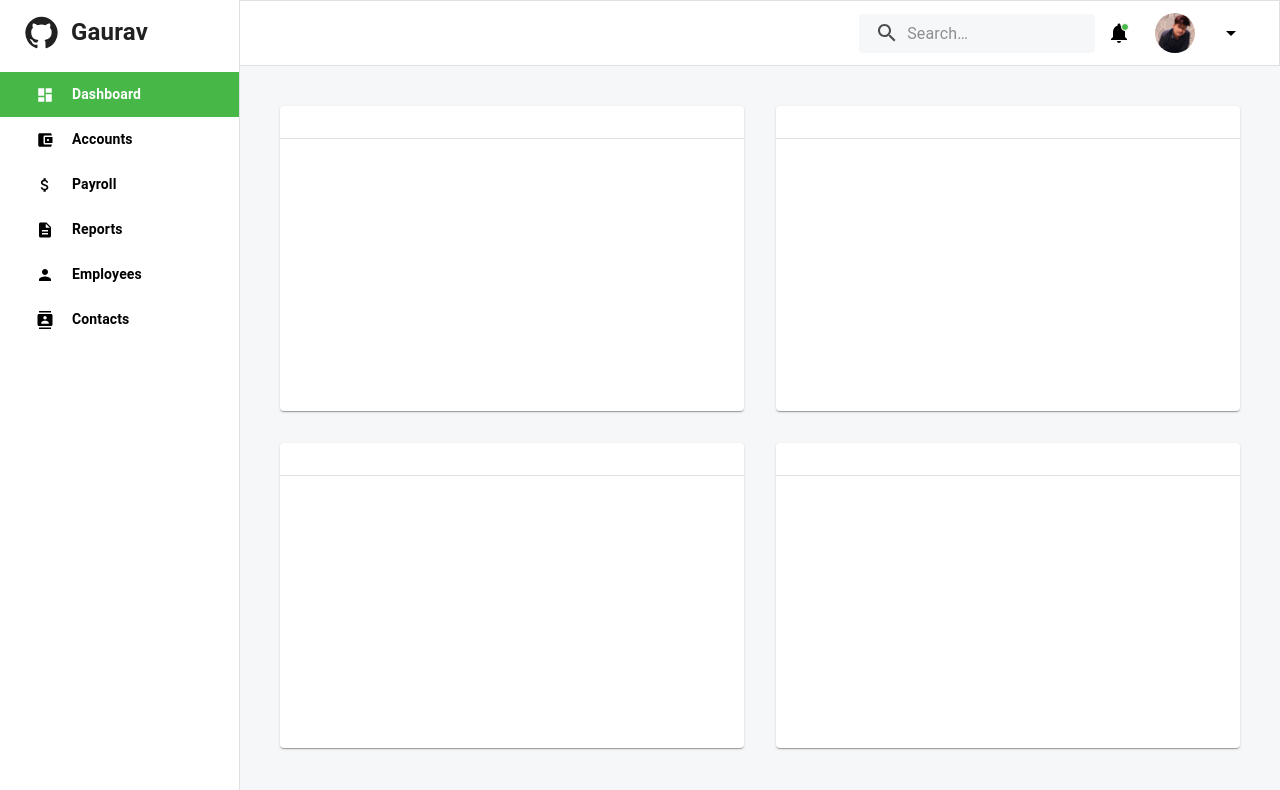
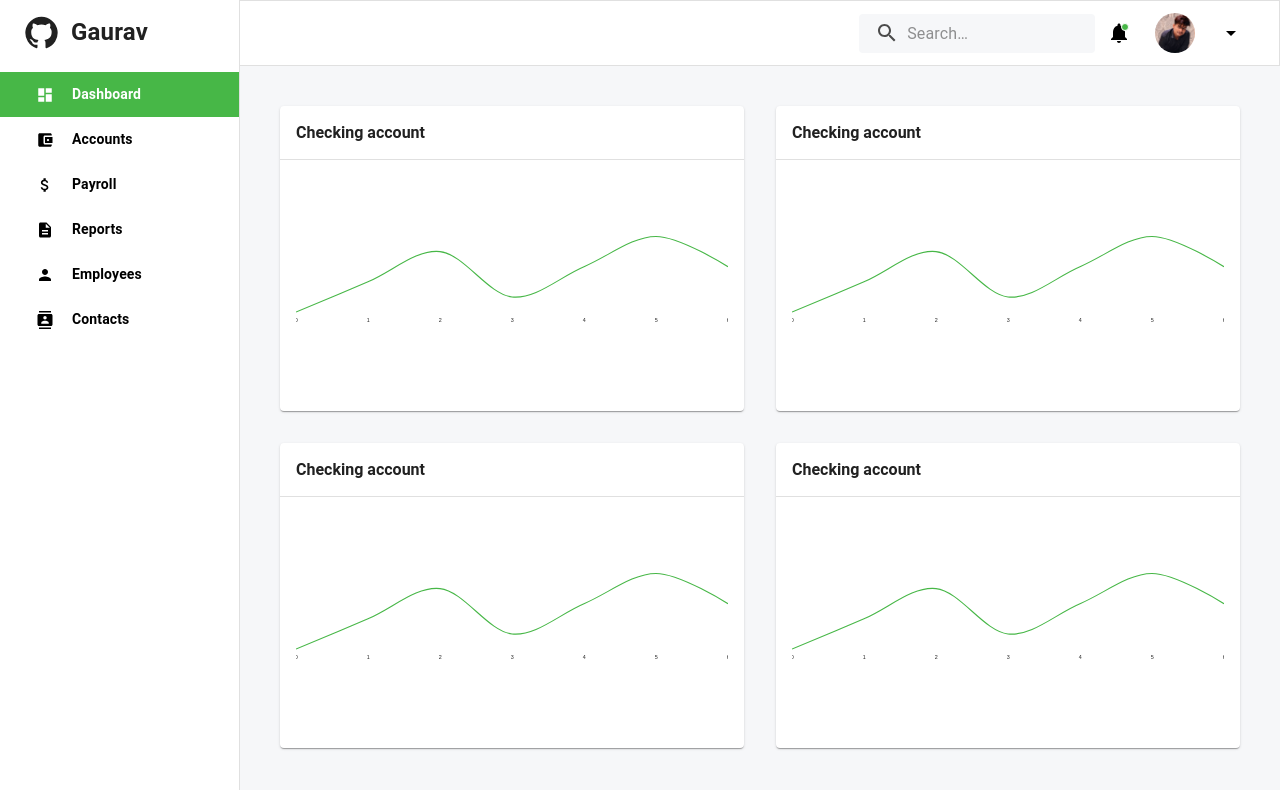
Before and after one commit to lohargaurav00/assiduus-react, a Next.js app: page / in a window 1280 px wide. Shown: the top 790 px of the page. Built offline with nearby package versions, Linux system fonts and the light colour scheme.

Commit message:
linechart

```diff
--- a/Components/CardGrid.tsx
+++ b/Components/CardGrid.tsx
@@ -1,7 +1,8 @@
-import React from 'react'
+"use client";
+import React from "react";
 import Box from "@mui/material/Box";
 import Grid from "@mui/material/Unstable_Grid2";
-import BasicCard from "@/components/BasicCard";
+import LinechartCard from "./LinechartCard";
 
 const CardGrid = () => {
   return (
@@ -15,20 +16,20 @@ const CardGrid = () => {
     >
       <Grid container spacing={4} height={"100%"}>
         <Grid xs={6}>
-        <BasicCard />
+          <LinechartCard />
         </Grid>
         <Grid xs={6}>
-        <BasicCard />
+          <LinechartCard />
         </Grid>
         <Grid xs={6}>
-        <BasicCard />
+          <LinechartCard />
         </Grid>
         <Grid xs={6}>
-        <BasicCard />
+          <LinechartCard />
         </Grid>
       </Grid>
     </Box>
-  )
-}
+  );
+};
 
-export default CardGrid
+export default CardGrid;
```
Lines whose indentation alone changed are shown as unchanged.
